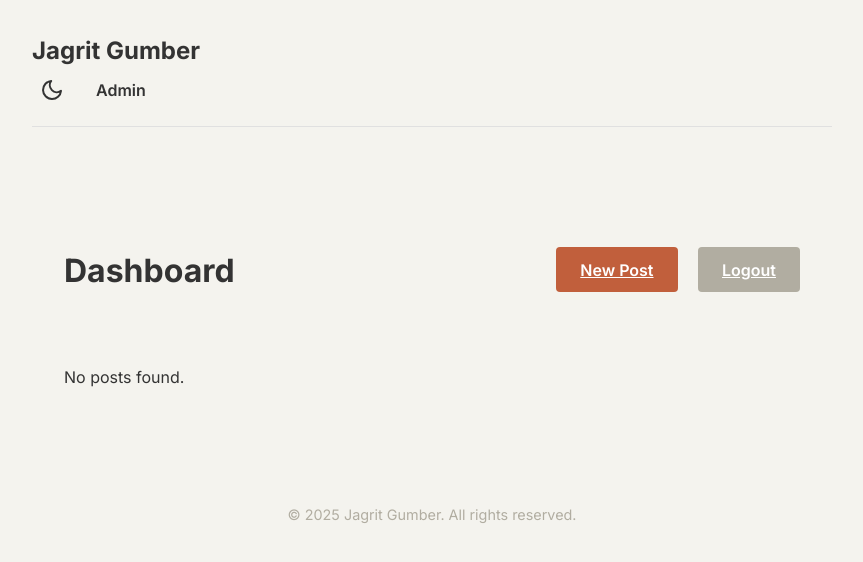
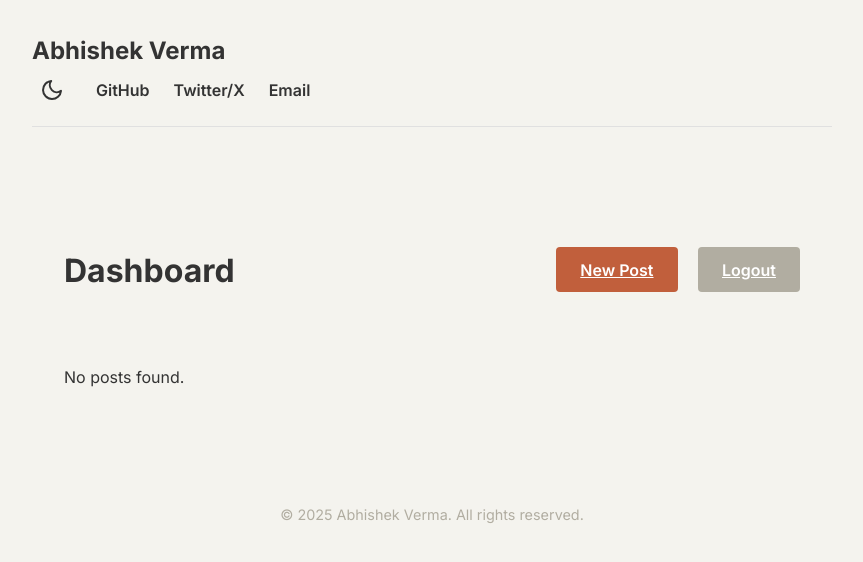
Before and after one commit to w3Abhishek/blog, a Flask app: page /admin/dashboard in a window 1280 px wide. Shown: the top 562 px of the page, without its empty margins (208-1071 px from the left). Run offline with Flask 3, Linux system fonts and the light colour scheme; the visitor is signed in with stand-in values (Sample User, id 1); data that the repository does not hold is empty.

Commit message:
Update base template

```diff
--- a/templates/base.html
+++ b/templates/base.html
@@ -11,13 +11,15 @@
     <div class="container">
         <header>
             <nav>
-                <a href="/" class="logo">Jagrit Gumber</a>
+                <a href="/" class="logo">Abhishek Verma</a>
                 <div class="nav-links">
                     <button id="theme-toggle" aria-label="Toggle Dark Mode">
                         <svg class="sun-icon" xmlns="http://www.w3.org/2000/svg" width="24" height="24" viewBox="0 0 24 24" fill="none" stroke="currentColor" stroke-width="2" stroke-linecap="round" stroke-linejoin="round"><circle cx="12" cy="12" r="5"></circle><line x1="12" y1="1" x2="12" y2="3"></line><line x1="12" y1="21" x2="12" y2="23"></line><line x1="4.22" y1="4.22" x2="5.64" y2="5.64"></line><line x1="18.36" y1="18.36" x2="19.78" y2="19.78"></line><line x1="1" y1="12" x2="3" y2="12"></line><line x1="21" y1="12" x2="23" y2="12"></line><line x1="4.22" y1="19.78" x2="5.64" y2="18.36"></line><line x1="18.36" y1="5.64" x2="19.78" y2="4.22"></line></svg>
                         <svg class="moon-icon" xmlns="http://www.w3.org/2000/svg" width="24" height="24" viewBox="0 0 24 24" fill="none" stroke="currentColor" stroke-width="2" stroke-linecap="round" stroke-linejoin="round"><path d="M21 12.79A9 9 0 1 1 11.21 3 7 7 0 0 0 21 12.79z"></path></svg>
                     </button>
-                    <a href="/admin">Admin</a>
+                    <a href="https://github.com/w3Abhishek">GitHub</a>
+                    <a href="https://x.com/pyvrma">Twitter/X</a>
+                    <a href="mailto:insightfulverma@gmail.com">Email</a>
                 </div>
             </nav>
         </header>
@@ -27,7 +29,7 @@
         </main>
 
         <footer>
-            <p>&copy; {{ now.year }} Jagrit Gumber. All rights reserved.</p>
+            <p>&copy; {{ now.year }} Abhishek Verma. All rights reserved.</p>
         </footer>
     </div>
 
```
